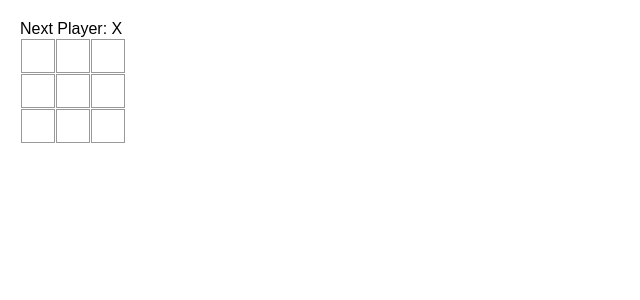
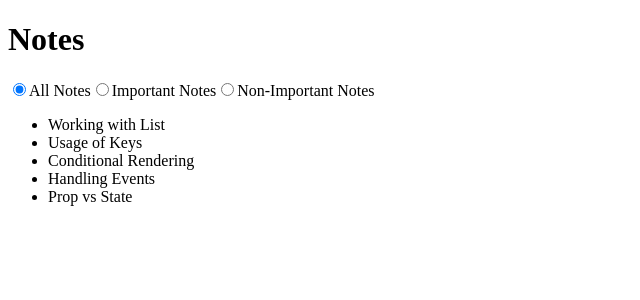
Before and after one commit to Seenu1702/myprofile, a React (Vite) app: page / in a window 1280 px wide. Shown: the top 300 px of the page, without its empty margins (0-640 px from the left). Built offline with nearby package versions, Linux system fonts and the light colour scheme.

Commit message:
read operation  showing multiple notes

```diff
--- a/src/App.jsx
+++ b/src/App.jsx
@@ -1,100 +1,87 @@
+/* eslint-disable react-hooks/exhaustive-deps */
+/* eslint-disable no-unused-vars */
 /* eslint-disable react/prop-types */
-/* eslint-disable no-unused-vars */
-import React, { useState } from 'react';
-import './Styles/App.css';
+import React, { useEffect, useState } from 'react';
 
+function App(props) {
 
-function Button({value, onClick}) {
-  return (
-    <button className='square' onClick={onClick}>{ value }</button>
-  )
-}
+  // console.log(props.notes);
 
-function App() {
+  // define states
 
-  const [squares, setSquares] = useState(Array(9).fill(null));
-  const [xIsNext, setXIsNext] = useState(true);
+  const [notes, setNotes] = useState(props.notes);
+  const [showStatus, setShowStatus] = useState('all');
 
-  function handleClick(i){
+  // const [notes, setNotes] = useState([]);
+  // get the data
+  // useEffect(() =>{
+  //   setNotes(props.notes);
+  // }, []);
 
-    if(squares[i] || calculateWinner(squares)){
-      return;
-    }
+ const handleStatusChange = (event) => {
 
-    const nextSquares =  squares.slice();
+  setShowStatus(event.target.value);
 
-    if(xIsNext){
-      nextSquares[i] = 'X';
-    }
-    else{
-      nextSquares[i] = 'O';
-    }
-
-    setSquares(nextSquares);
-    setXIsNext(!xIsNext);
 
  }
 
-  function calculateWinner(squares){
-    const lines = [
-      [0, 1, 2],
-      [3, 4, 5],
-      [6, 7, 8],
-      [0, 3, 6],
-      [1, 4, 7],
-      [2, 5, 8],
-      [0, 4, 8],
-      [2, 4, 6],
-    ];
-
-    for(let i=0;i<lines.length;i++){
-      const [a, b, c] = lines[i];
-
-      if(squares[a] && squares[a] === squares[b] && squares[a] === squares[c]){
-        return squares[a];
-      }
-    }
-    return null;
+ let filteredNotes = (notes, showStatus) => {
+  switch(showStatus){
+    case 'all':
+      return notes;
+    case 'imp':
+      return notes.filter((note) => note.important === true);
+    case 'nonimp':
+      return notes.filter((note) => note.important === false);
   }
 
-  let winner = calculateWinner(squares);
-  let status;
-  if(winner)
-  {
-    status = 'Winner: ' + winner;
-  }
-  else
-  {
-    status = 'Next Player: ' + (xIsNext ? 'X' : 'O');
  }
 
-
+ const notesFiltered = filteredNotes(notes, showStatus);
 
   return (
     <div>
-      <div>
-        {status}
-      </div>
-      <div className='rows'>
-        <Button value={squares[0]} onClick={() => handleClick(0)}/>
-        <Button value={squares[1]} onClick={() => handleClick(1)}/>
-        <Button value={squares[2]} onClick={() => handleClick(2)}/>
-      </div>
-      <div className='rows'>
-        <Button value={squares[3]} onClick={() => handleClick(3)}/>
-        <Button value={squares[4]} onClick={() => handleClick(4)}/>
-        <Button value={squares[5]} onClick={() => handleClick(5)}/>
-      </div>
-      <div className='rows'>
-        <Button value={squares[6]} onClick={() => handleClick(6)}/>
-        <Button value={squares[7]} onClick={() => handleClick(7)}/>
-        <Button value={squares[8]} onClick={() => handleClick(8)}/>
-      </div>
+      <h1>Notes</h1>
+
+      <label>
+        <input
+        type="radio"
+        name='filter'
+        checked={showStatus === 'all'}
+        onChange={handleStatusChange}
+        value='all' />
+        All Notes
+      </label>
+
+      <label>
+        <input
+        type="radio"
+        name='filter'
+        checked={showStatus === 'imp'}
+        onChange={handleStatusChange}
+        value='imp' />
+        Important Notes
+      </label>
+
+      <label>
+        <input
+        type="radio"
+        name='filter'
+        checked={showStatus === 'nonimp'}
+        onChange={handleStatusChange}
+        value='nonimp' />
+        Non-Important Notes
+      </label>
+
+      <ul>
+        {
+          notesFiltered.map((note) => {
+            return <li key={note.id}>{ note.content }</li>
+          })
+        }
+      </ul>
     </div>
   )
 }
 
-export {
-  App as default,
-  Button
-}
+export default App;
--- a/src/Styles/App.css
+++ /dev/null
@@ -1,24 +0,0 @@
-body{
-    font-family: sans-serif;
-    margin: 20px;
-    padding: 0;
-}
-
-.square {
-    background: #fff;
-    border: 1px solid #999;
-    text-align: center;
-    line-height: 34px;
-    height: 34px;
-    width: 34px;
-    margin-left: 1px;
-    margin-top: 1px;
-    padding: 0;
-    float: left;
-}
-
-.rows::after{
-    clear: both;
-    content: '';
-    display: table;
-}
--- a/src/main.jsx
+++ b/src/main.jsx
@@ -32,4 +32,4 @@ const notes = [
     }
 ];
 
-ReactDOM.createRoot(document.getElementById('root')).render(<App />)
+ReactDOM.createRoot(document.getElementById('root')).render(<App notes= {notes}/>)
```
Lines whose indentation alone changed are shown as unchanged.
